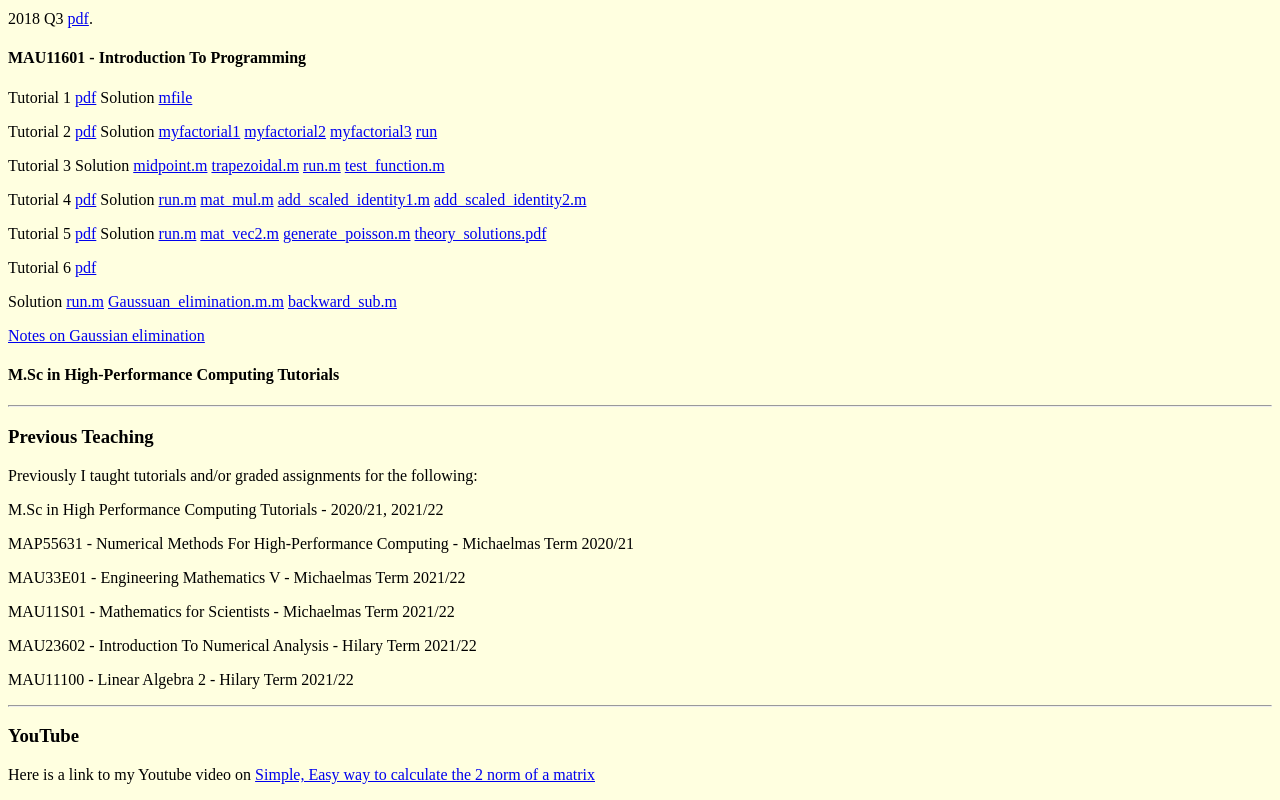
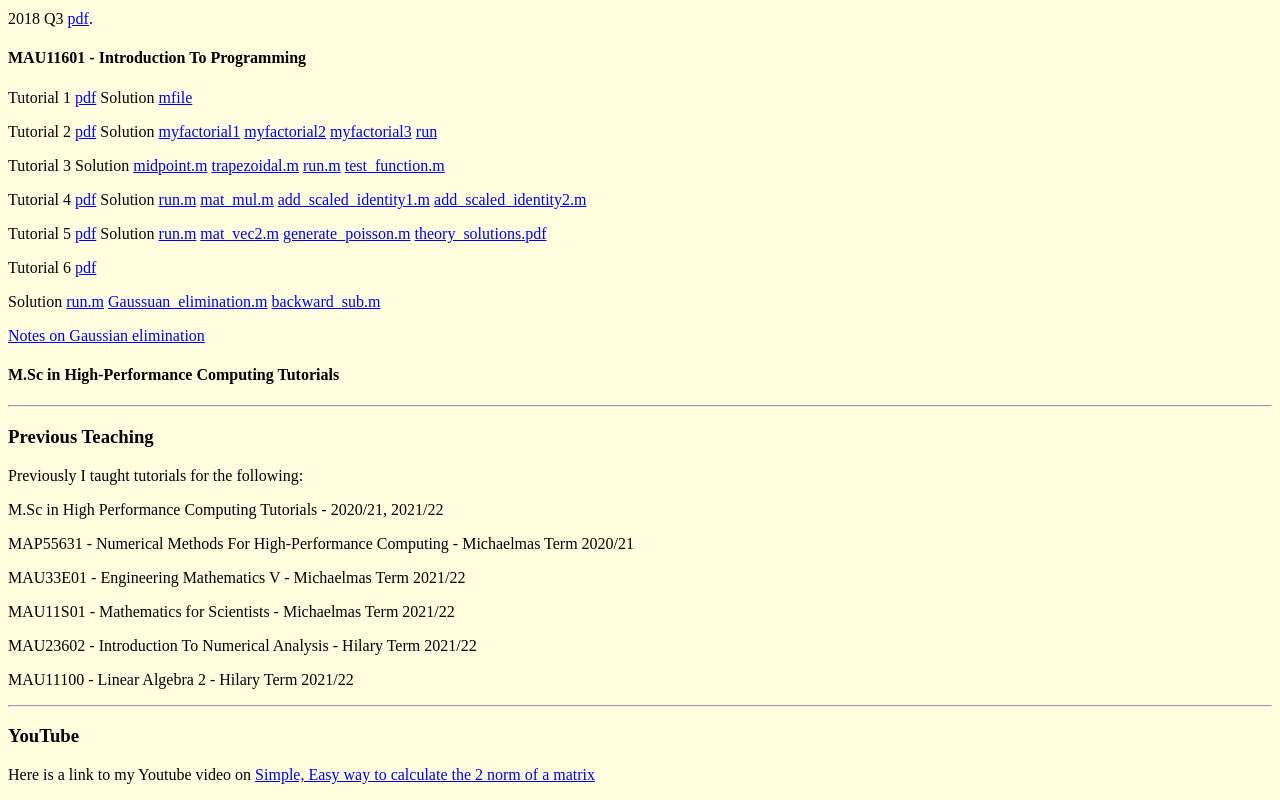
Before and after one commit to burkel8/github.io, a plain HTML site: page index.html in a window 1280 px wide. Shown: the part 904-1704 px from the top of the page. Drawn offline with Linux system fonts and the light colour scheme.

Commit message:
Update index.html

```diff
--- a/index.html
+++ b/index.html
@@ -81,15 +81,15 @@ with separation of variables. </a>.
  <p>  Tutorial 6 <a href="https://github.com/burkel8/github.io/blob/main/IntroToProgramming/Tutorial6/ITP_Tutorial6.pdf">pdf </a> </p>
   Solution
  <a href="https://github.com/burkel8/github.io/blob/main/IntroToProgramming/Tutorial6/run.m">run.m</a>
-<a href="https://github.com/burkel8/github.io/blob/main/IntroToProgramming/Tutorial6/gaussian_elimination.m">Gaussuan_elimination.m.m</a>
+<a href="https://github.com/burkel8/github.io/blob/main/IntroToProgramming/Tutorial6/gaussian_elimination.m">Gaussuan_elimination.m</a>
 <a href="https://github.com/burkel8/github.io/blob/main/IntroToProgramming/Tutorial6/back_sub.m">backward_sub.m</a>
-<p><a href="https://github.com/burkel8/github.io/blob/main/IntroToProgramming/Tutorial6/gaussian_elimination.m"> Notes on Gaussian elimination </a></p>
+<p><a href="https://github.com/burkel8/github.io/blob/main/IntroToProgramming/Tutorial6/IntroToProgTut6Slides.pdf"> Notes on Gaussian elimination </a></p>
 
 <h4> M.Sc in High-Performance Computing Tutorials </h4>
 
 <hr>
 <h3> Previous Teaching </h3>
-<p> Previously I taught tutorials and/or graded assignments for the following: </p>
+<p> Previously I taught tutorials for the following: </p>
 <p> M.Sc in High Performance Computing  Tutorials - 2020/21, 2021/22 </p>
 <p> MAP55631 - Numerical Methods For High-Performance Computing - Michaelmas Term 2020/21 </p>
 <p> MAU33E01 - Engineering Mathematics V - Michaelmas Term 2021/22 </p>
```
